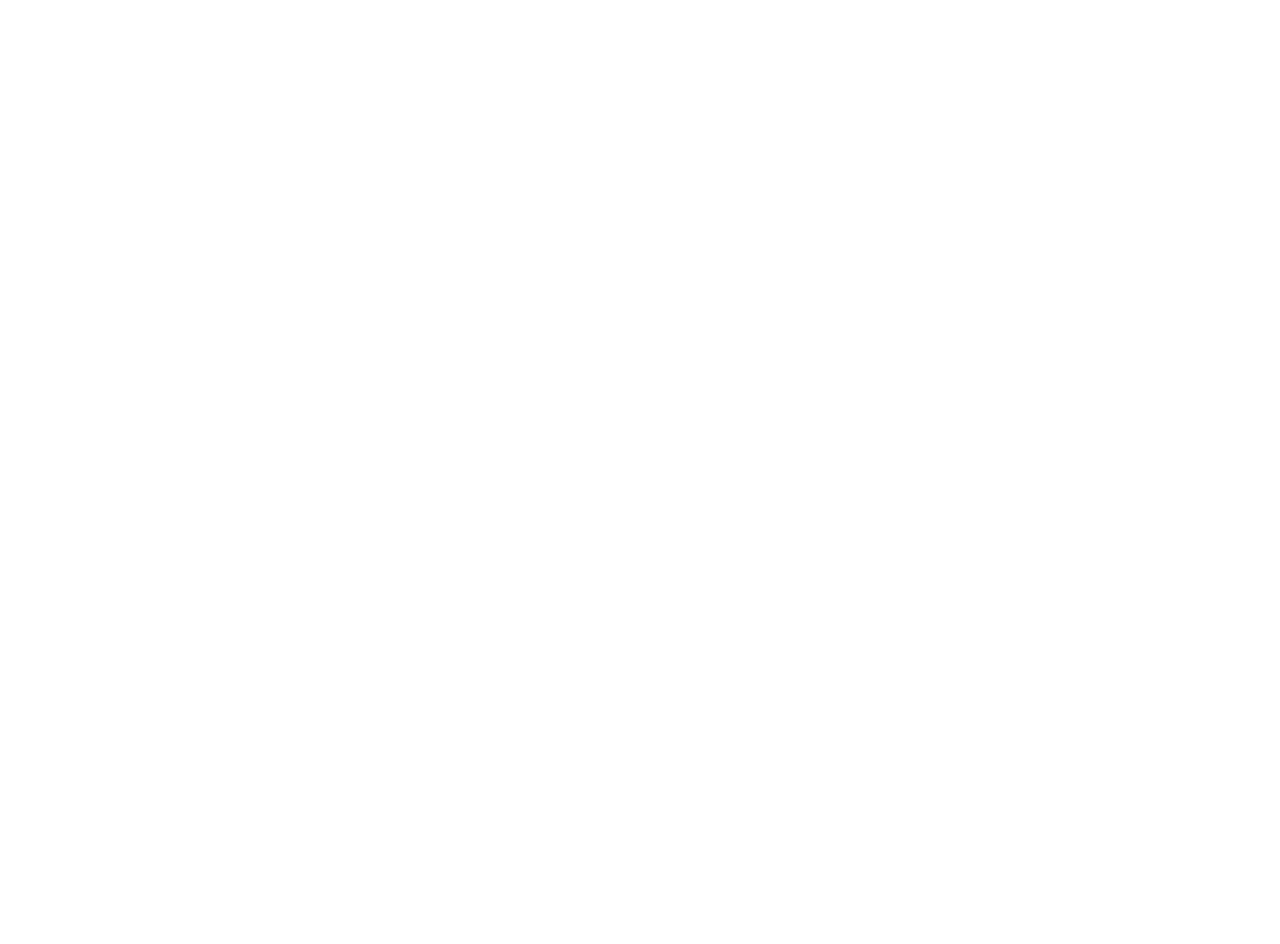
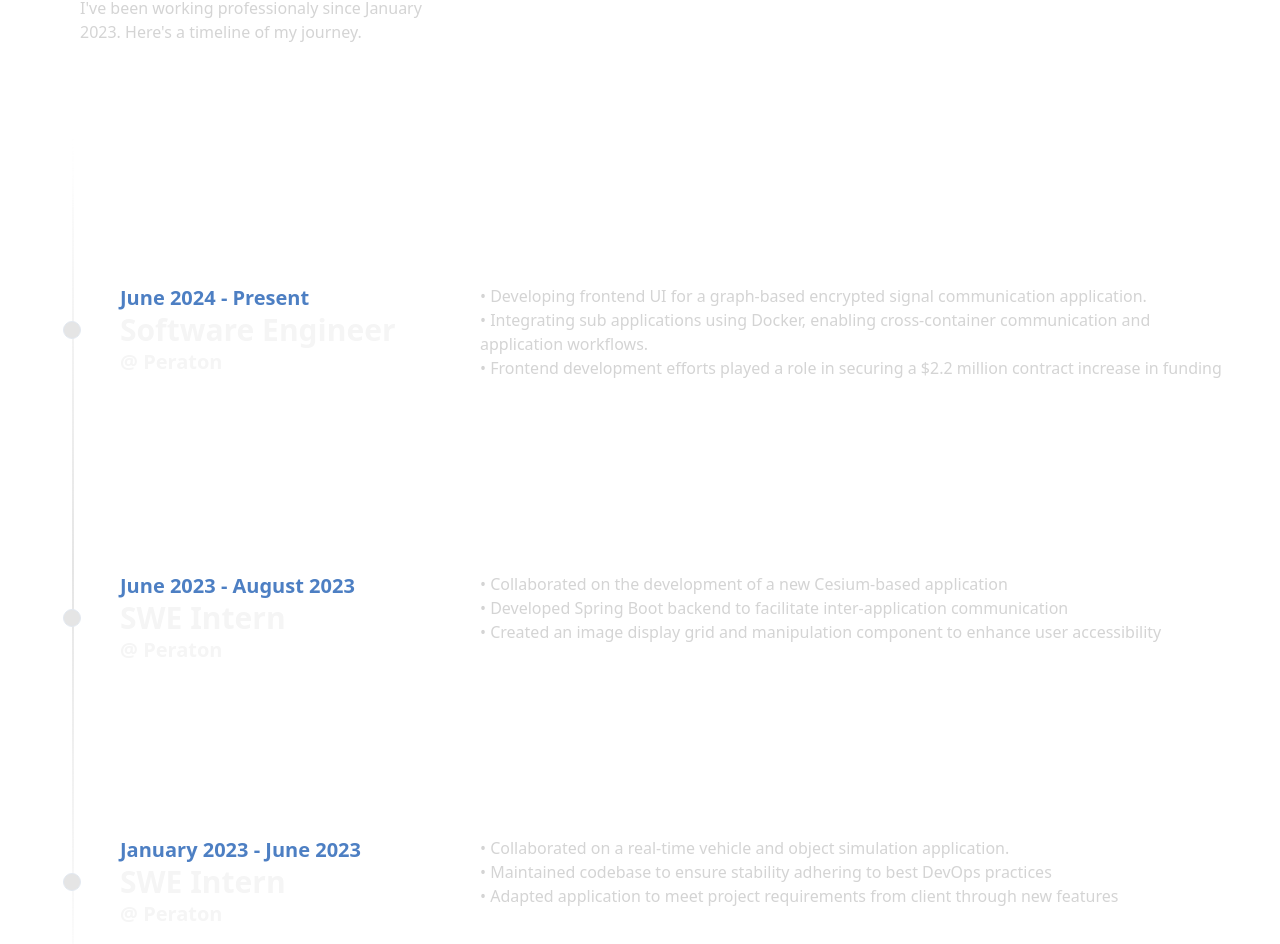
Before and after one commit to anthonyt03/anthony-portfolio, a Next.js app: page / in a window 1280 px wide. Shown: the part 940-1884 px from the top of the page. Before the commit the page ends 1600 px from the top, so only its background shows below. Built offline with nearby package versions, Linux system fonts and the light colour scheme.

Commit message:
added professional experience section

```diff
--- a/src/app/page.tsx
+++ b/src/app/page.tsx
@@ -5,6 +5,9 @@
 import { ShootingStars } from '~/components/ui/shooting-stars'
 import { StarsBackground } from '~/components/ui/stars-background'
 import { TracingBeam } from '~/components/ui/tracing-beam'
+import { Timeline } from '~/components/ui/timeline'
+import Image from 'next/image'
+import React from 'react'
 
 export default function HomePage() {
   const flipWords = [
@@ -15,17 +18,81 @@
     'Programmer',
     'Techie',
   ]
+  const data = [
+    {
+      title: 'Software Engineer',
+      company: 'Peraton',
+      time: 'June 2024 - Present',
+      content: (
+        <div className='flex flex-col'>
+          <p>
+            • Developing frontend UI for a graph-based encrypted signal
+            communication application.
+          </p>
+          <p>
+            • Integrating sub applications using Docker, enabling
+            cross-container communication and application workflows.
+          </p>
+          <p>
+            • Frontend development efforts played a role in securing a $2.2
+            million contract increase in funding
+          </p>
+        </div>
+      ),
+    },
+    {
+      title: 'SWE Intern',
+      company: 'Peraton',
+      time: 'June 2023 - August 2023',
+      content: (
+        <div className='flex flex-col'>
+          <p>
+            • Collaborated on the development of a new Cesium-based application
+          </p>
+          <p>
+            • Developed Spring Boot backend to facilitate inter-application
+            communication
+          </p>
+          <p>
+            • Created an image display grid and manipulation component to
+            enhance user accessibility
+          </p>
+        </div>
+      ),
+    },
+    {
+      title: 'SWE Intern',
+      company: 'Peraton',
+      time: 'January 2023 - June 2023',
+      content: (
+        <div className='flex flex-col'>
+          <p>
+            • Collaborated on a real-time vehicle and object simulation
+            application.
+          </p>
+          <p>
+            • Maintained codebase to ensure stability adhering to best DevOps
+            practices
+          </p>
+          <p>
+            • Adapted application to meet project requirements from client
+            through new features
+          </p>
+        </div>
+      ),
+    },
+  ]
 
   return (
     <>
-      <div className='mx-auto p-8 lg:p-0'>
+      <div className='mx-auto'>
         {/* Fixed Background */}
         <div className='fixed inset-0 z-[-1] bg-neutral-900'>
           <ShootingStars />
           <StarsBackground />
         </div>
-        {/* Intro Div */}
-        <div className='relative z-20 flex h-screen w-full flex-col items-center justify-center'>
+        {/* Introduction */}
+        <div className='relative z-20 flex h-screen w-full flex-col items-center justify-center px-4'>
           <div className='flex flex-col items-start gap-4'>
             <h3
               className={cn('text-md font-normal text-neutral-300 lg:text-xl')}
@@ -56,7 +123,11 @@
             </div>
           </div>
         </div>
-        <div className='z-99 h-screen w-full bg-white'></div>
+        {/* Professional Experience */}
+        <div className='h-full'>
+          <Timeline data={data} />
+        </div>
+        <div className='h-screen w-full bg-white'></div>
       </div>
     </>
   )
--- /dev/null
+++ b/src/components/ui/animated-tooltip.tsx
@@ -0,0 +1,92 @@
+"use client";
+import Image from "next/image";
+import React, { useState } from "react";
+import {
+  motion,
+  useTransform,
+  AnimatePresence,
+  useMotionValue,
+  useSpring,
+} from "framer-motion";
+
+export const AnimatedTooltip = ({
+  items,
+}: {
+  items: {
+    id: number;
+    name: string;
+    designation: string;
+    image: string;
+  }[];
+}) => {
+  const [hoveredIndex, setHoveredIndex] = useState<number | null>(null);
+  const springConfig = { stiffness: 100, damping: 5 };
+  const x = useMotionValue(0); // going to set this value on mouse move
+  // rotate the tooltip
+  const rotate = useSpring(
+    useTransform(x, [-100, 100], [-45, 45]),
+    springConfig
+  );
+  // translate the tooltip
+  const translateX = useSpring(
+    useTransform(x, [-100, 100], [-50, 50]),
+    springConfig
+  );
+  const handleMouseMove = (event: any) => {
+    const halfWidth = event.target.offsetWidth / 2;
+    x.set(event.nativeEvent.offsetX - halfWidth); // set the x value, which is then used in transform and rotate
+  };
+
+  return (
+    <>
+      {items.map((item, idx) => (
+        <div
+          className="-mr-4  relative group"
+          key={item.name}
+          onMouseEnter={() => setHoveredIndex(item.id)}
+          onMouseLeave={() => setHoveredIndex(null)}
+        >
+          <AnimatePresence mode="popLayout">
+            {hoveredIndex === item.id && (
+              <motion.div
+                initial={{ opacity: 0, y: 20, scale: 0.6 }}
+                animate={{
+                  opacity: 1,
+                  y: 0,
+                  scale: 1,
+                  transition: {
+                    type: "spring",
+                    stiffness: 260,
+                    damping: 10,
+                  },
+                }}
+                exit={{ opacity: 0, y: 20, scale: 0.6 }}
+                style={{
+                  translateX: translateX,
+                  rotate: rotate,
+                  whiteSpace: "nowrap",
+                }}
+                className="absolute -top-16 -left-1/2 translate-x-1/2 flex text-xs  flex-col items-center justify-center rounded-md bg-black z-50 shadow-xl px-4 py-2"
+              >
+                <div className="absolute inset-x-10 z-30 w-[20%] -bottom-px bg-gradient-to-r from-transparent via-emerald-500 to-transparent h-px" />
+                <div className="absolute left-10 w-[40%] z-30 -bottom-px bg-gradient-to-r from-transparent via-sky-500 to-transparent h-px" />
+                <div className="font-bold text-white relative z-30 text-base">
+                  {item.name}
+                </div>
+                <div className="text-white text-xs">{item.designation}</div>
+              </motion.div>
+            )}
+          </AnimatePresence>
+          <Image
+            onMouseMove={handleMouseMove}
+            height={100}
+            width={100}
+            src={item.image}
+            alt={item.name}
+            className="object-cover !m-0 !p-0 object-top rounded-full h-14 w-14 border-2 group-hover:scale-105 group-hover:z-30 border-white  relative transition duration-500"
+          />
+        </div>
+      ))}
+    </>
+  );
+};
--- /dev/null
+++ b/src/components/ui/timeline.tsx
@@ -0,0 +1,99 @@
+"use client";
+import {
+  useMotionValueEvent,
+  useScroll,
+  useTransform,
+  motion,
+} from "framer-motion";
+import React, { useEffect, useRef, useState } from "react";
+
+interface TimelineEntry {
+  title: string;
+  company: string;
+  time: string;
+  content: React.ReactNode;
+}
+
+export const Timeline = ({ data }: { data: TimelineEntry[] }) => {
+  const ref = useRef<HTMLDivElement>(null);
+  const containerRef = useRef<HTMLDivElement>(null);
+  const [height, setHeight] = useState(0);
+
+  useEffect(() => {
+    if (ref.current) {
+      const rect = ref.current.getBoundingClientRect();
+      setHeight(rect.height);
+    }
+  }, [ref]);
+
+  const { scrollYProgress } = useScroll({
+    target: containerRef,
+    offset: ["start 10%", "end 50%"],
+  });
+
+  const heightTransform = useTransform(scrollYProgress, [0, 1], [0, height]);
+  const opacityTransform = useTransform(scrollYProgress, [0, 0.1], [0, 1]);
+
+  return (
+    <div
+      className="w-full font-sans md:px-10"
+      ref={containerRef}
+    >
+      <div className="max-w-7xl mx-auto py-20 px-4 md:px-8 lg:px-10">
+        <h2 className="text-lg md:text-4xl mb-4 text-neutral-100 dark:text-white max-w-4xl">
+          My professional experience
+        </h2>
+        <p className="text-neutral-300 dark:text-neutral-300 text-sm md:text-base max-w-sm">
+          I&apos;ve been working professionaly since January 2023. Here&apos;s
+          a timeline of my journey.
+        </p>
+      </div>
+
+      <div ref={ref} className="relative max-w-7xl mx-auto pb-20">
+        {data.map((item, index) => (
+          <div
+            key={index}
+            className="flex justify-start pt-10 md:pt-40 md:gap-10"
+          >
+            <div className="sticky flex flex-col md:flex-row z-40 items-center top-40 self-start max-w-xs lg:max-w-sm md:w-full">
+              <div className="h-10 absolute left-3 md:left-3 w-10 rounded-full dark:bg-black flex items-center justify-center">
+                <div className="h-4 w-4 rounded-full bg-neutral-200 dark:bg-neutral-800 border border-slate-200 border-neutral-300 dark:border-neutral-700 p-2 dark:border-slate-800" />
+              </div>
+              <h3 className="hidden md:block md:pl-20 text-neutral-100">
+                <div className="flex flex-col">
+                  <div className="text-xl text-[#4d7fc3] font-semibold">
+                    {item.time}
+                  </div>
+                  <div className="text-3xl font-semibold">
+                    {item.title}
+                  </div>
+                  <div className="text-xl font-semibold">
+                    @ {item.company}
+                  </div>
+                </div>
+              </h3>
+            </div>
+
+            <div className="relative pl-20 pr-4 md:pl-4 w-full mb-8 text-md font-normal text-neutral-300">
+              {item.content}
+            </div>
+          </div>
+        ))}
+        <div
+          style={{
+            height: height + "px",
+          }}
+          className="absolute md:left-8 left-8 top-0 overflow-hidden w-[2px] bg-[linear-gradient(to_bottom,var(--tw-gradient-stops))] from-transparent from-[0%] via-neutral-200 dark:via-neutral-700 to-transparent to-[99%]  [mask-image:linear-gradient(to_bottom,transparent_0%,black_10%,black_90%,transparent_100%)]"
+        >
+          <motion.div
+            style={{
+              height: heightTransform,
+              opacity: opacityTransform,
+            }}
+            className="absolute inset-x-0 top-0  w-[2px] bg-gradient-to-t from-purple-500 via-blue-500 to-transparent from-[0%] via-[10%] rounded-full"
+          />
+        </div>
+      </div>
+    </div>
+  );
+};
```
Also changed, not shown: public/peraton.jpg (added).
